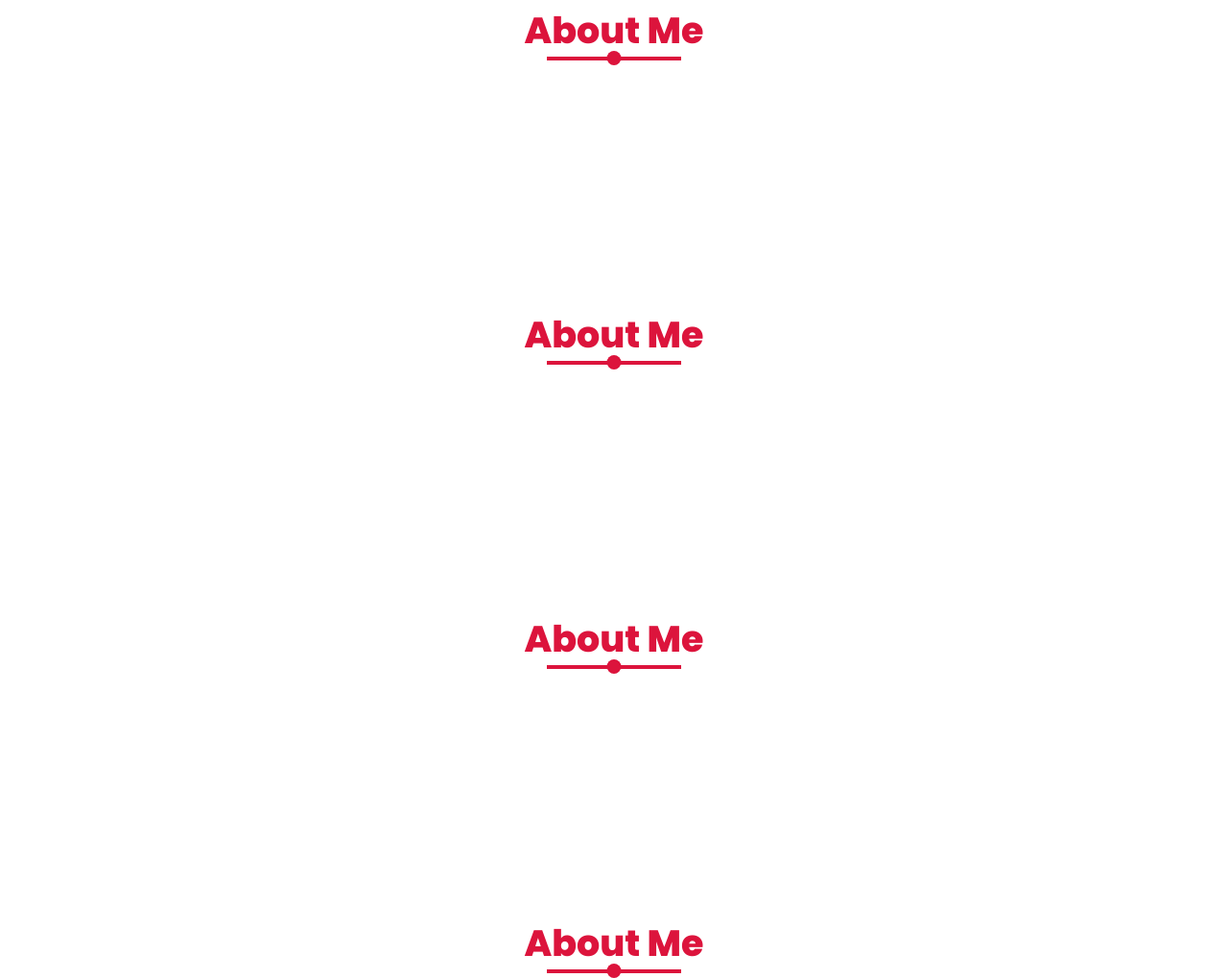
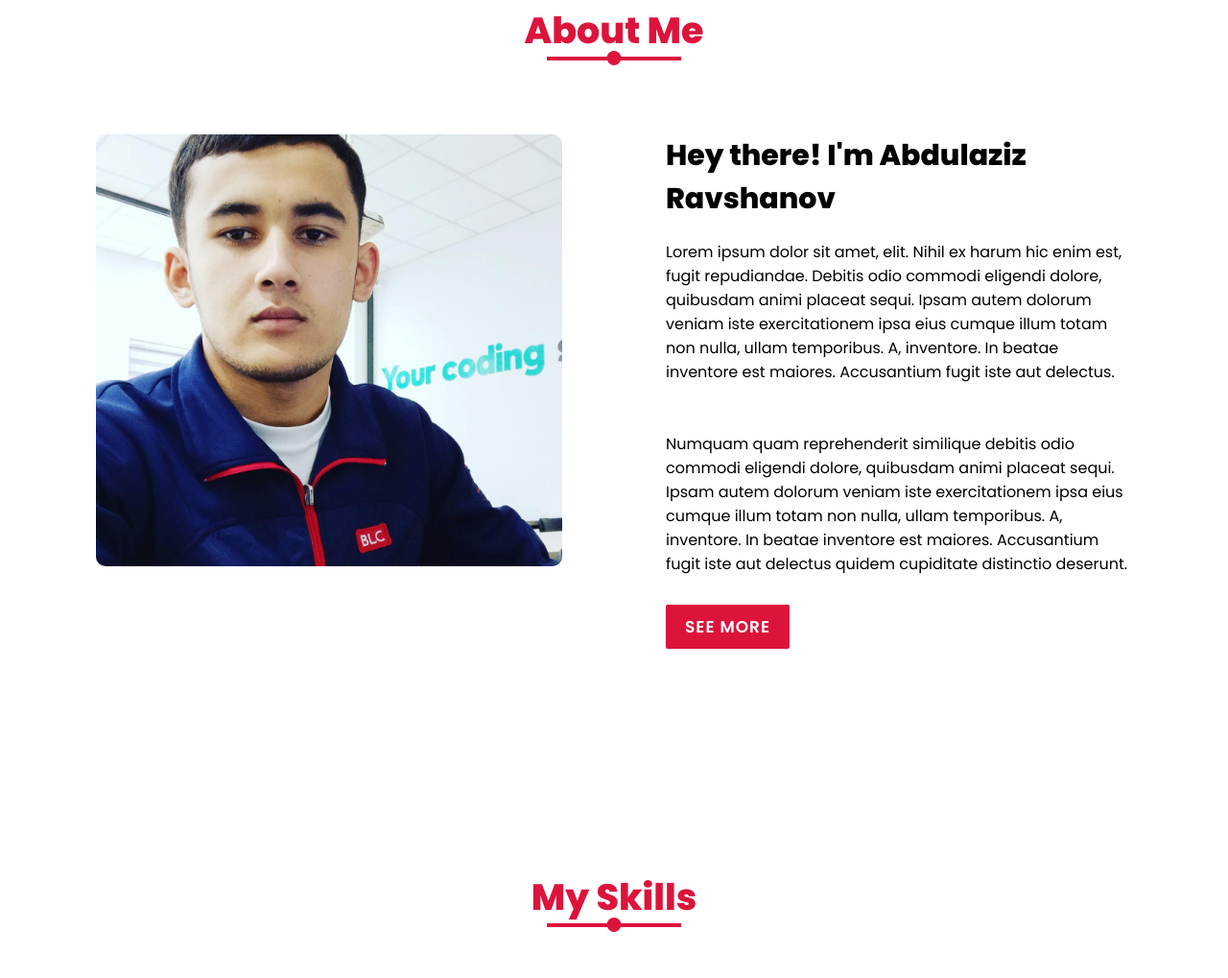
Before and after one commit to Abdulaziz2004/portfolio, a plain HTML site: page index.html in a window 1280 px wide. Shown: the part 1097-2116 px from the top of the page at 96% size. Drawn offline with Linux system fonts and the light colour scheme; a small style sheet from the web is missing.

```diff
--- a/index.html
+++ b/index.html
@@ -54,11 +54,37 @@
       <div class="title reveal">
         <div class="section-title">About Me</div>
       </div>
+
+      <div class="content">
+        <dic class="column col-left reveal">
+          <div class="img-card">
+            <img src="./images/img1.jpg" alt="">
+          </div>
+        </dic>
+
+        <div class="column col-right reveal">
+          <h2 class="content-title">Hey there! I'm Abdulaziz Ravshanov</h2>
+          <p class="paragraph-text">Lorem ipsum dolor sit amet, elit. Nihil ex harum hic enim est, fugit repudiandae. Debitis odio commodi eligendi dolore, quibusdam animi placeat sequi. Ipsam autem dolorum veniam iste exercitationem ipsa eius cumque illum totam non nulla, ullam temporibus. A, inventore. In beatae inventore est maiores. Accusantium fugit iste aut delectus.</p> <br> <br>
+          <p class="paragraph-text">Numquam quam reprehenderit similique debitis odio commodi eligendi dolore, quibusdam animi placeat sequi. Ipsam autem dolorum veniam iste exercitationem ipsa eius cumque illum totam non nulla, ullam temporibus. A, inventore. In beatae inventore est maiores. Accusantium fugit iste aut delectus quidem cupiditate distinctio deserunt.</p>
+          <a href="#" class="btn">See more</a>
+        </div>
+      </div>
     </section>
 
-    <section class="skills">
+    <section class="skills" id="skills">
       <div class="title reveal">
-        <div class="section-title">About Me</div>
+        <div class="section-title">My Skills</div>
+      </div>
+
+      <div class="content">
+        <div class="column col-left reveal">
+          <h2 class="content-title">My Skills and Experiences</h2>
+          <p>Lorem ipsum dolor sit amet consectetur adipisicing elit. Odio expedita soluta id corporis illum. Quae consequuntur ullam cumque, et obcaecati animi, eligendi eaque, numquam sint voluptatum quidem omnis eum nemo esse perferendis natus aut velit beatae harum? Assumenda perspiciatis ipsam cumque officia beatae tempore ex nulla cupiditate earum expedita dolore quos facilis minus at atque, est enim. Temporibus, ducimus non vel eius placeat dignissimos laborum tempore nobis perspiciatis.</p>
+          <a href="#" class="btn">See More</a>
+        </div>
+        <div class="column col-right reveal">
+
+        </div>
       </div>
     </section>
 
--- a/style/style.scss
+++ b/style/style.scss
@@ -34,7 +34,6 @@ header {
     }
     .navigation {
       position: relative;
-      // padding-left: 0 100px 0 0;
 
       a {
         color: #fff;
@@ -95,6 +94,12 @@ header {
       animation: text-move 10s infinite;
     }
 
+    .media-icons a {
+      margin-right: 25px;
+    }
+  }
+}
+
 .btn {
   color: #fff;
   background: crimson;
@@ -112,12 +117,6 @@ header {
   &:hover {
     background: #fff;
     color: #000;
-      }
-    }
-
-    .media-icons a {
-      margin-right: 25px;
-    }
   }
 }
 
@@ -179,3 +178,48 @@ header {
     transform: translateX(-50%);
   }
 }
+
+.about {
+  .content {
+    position: relative;
+    width: 100%;
+    display: flex;
+    justify-content: space-between;
+    margin-top: 20px;
+
+    .col-left {
+      position: relative;
+      width: 45%;
+    }
+
+    .col-right {
+      position: relative;
+      width: 45%;
+    }
+
+    .img-card {
+      position: relative;
+      width: 100%;
+      min-height: 450px;
+
+      img {
+        position: absolute;
+        top: 0;
+        left: 0;
+        width: 100%;
+        height: 100%;
+        object-fit: cover;
+        border-radius: 10px;
+      }
+    }
+
+    .content-title {
+      font-size: 30px;
+      font-weight: 800;
+      margin-bottom: 20px;
+    }
+  }
+}
+
+// end styling about section
+// start styling skills section
```
Also changed, not shown: style/style.css, 1 other file. Lines whose indentation alone changed are shown as unchanged.
